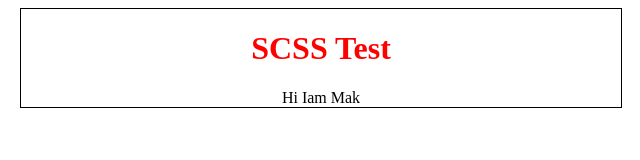
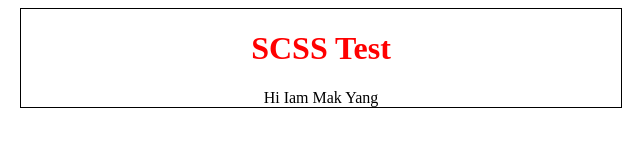
Before and after one commit to YangMak/TestGitHub, a website: page 2018-08-20_vscode-test/index.html in a window 1280 px wide. Shown: the full height of the page, 319-959 px from the left. Drawn offline with Linux system fonts and the light colour scheme.

Commit message:
modify index.txt

```diff
--- a/2018-08-20_vscode-test/index.html
+++ b/2018-08-20_vscode-test/index.html
@@ -12,7 +12,7 @@
 <body>
     <header>
         <h1>SCSS Test</h1>
-        <div>Hi Iam Mak</div>
+        <div>Hi Iam Mak Yang</div>
     </header>
 </body>
 
```
